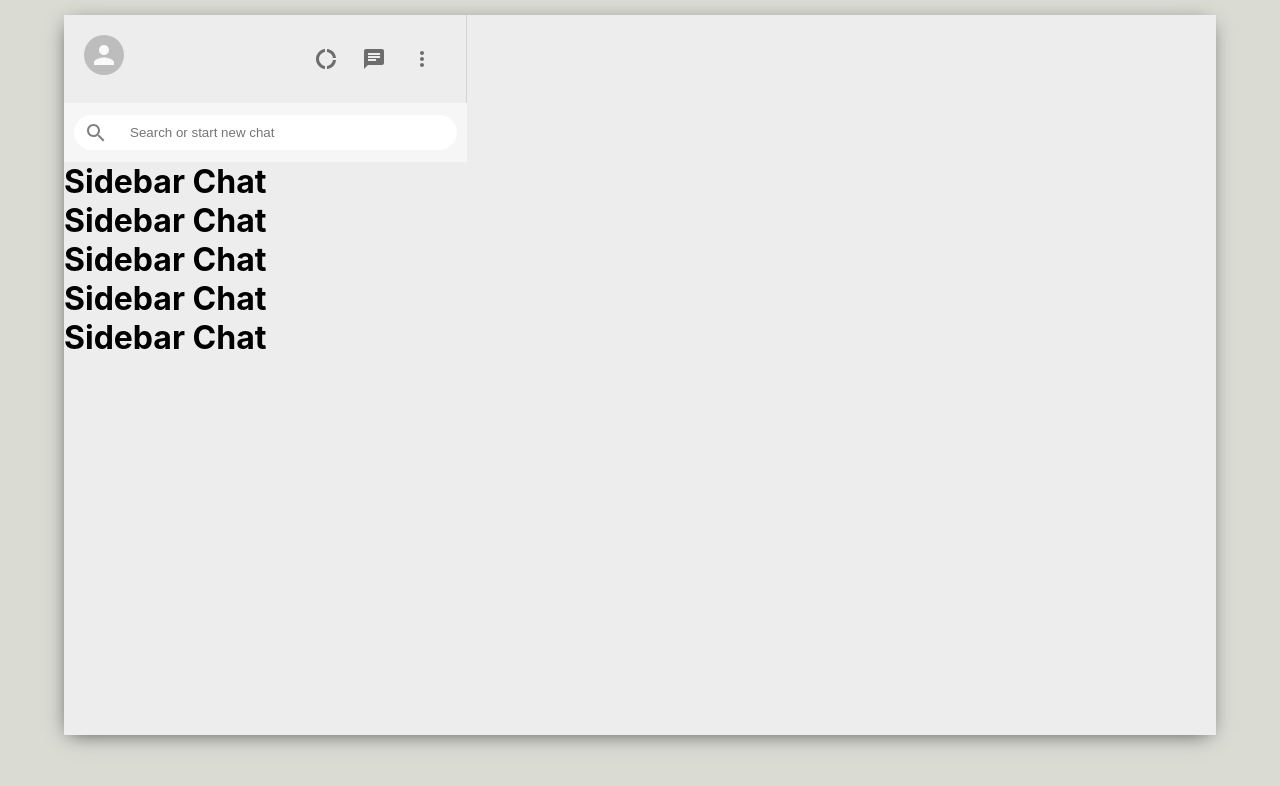
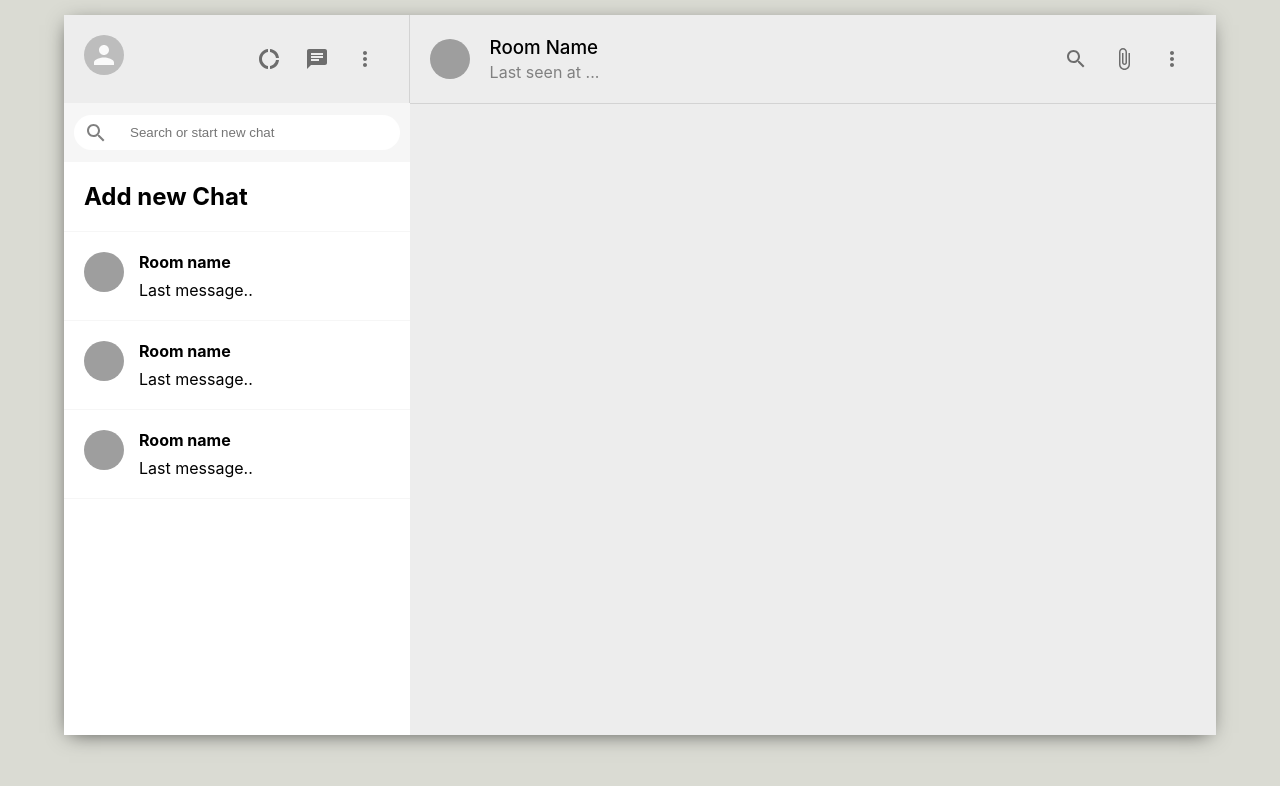
Before and after one commit to Freddy270291/react-whatsapp, a React (Create React App) app: page / in a window 1280 px wide. Shown: the top 786 px of the page. Built offline with nearby package versions, Linux system fonts and the light colour scheme; grey boxes are pictures that could not be loaded.

Commit message:
Chat sidebar

```diff
--- a/src/App.js
+++ b/src/App.js
@@ -1,14 +1,13 @@
 import "./App.css";
 import Sidebar from "./components/Sidebar";
+import Chat from "./components/Chat";
 
 function App() {
   return (
     <div className="app">
       <div className="app__body">
-        {/* Sidebar */}
         <Sidebar />
-
-        {/* Chat */}
+        <Chat />
       </div>
     </div>
   );
--- /dev/null
+++ b/src/components/Chat.css
@@ -0,0 +1,30 @@
+.chat {
+  flex: 0.7;
+}
+
+.chat__header {
+  padding: 20px;
+  display: flex;
+  align-items: center;
+  border-bottom: 1px solid lightgray;
+}
+
+.chat__headerInfo {
+  flex: 1;
+  padding-left: 20px;
+}
+
+.chat__headerInfo > h3 {
+  margin-bottom: 3px;
+  font-weight: 500;
+}
+
+.chat__headerInfo > p {
+  color: gray;
+}
+
+.chat__headerRight {
+  display: flex;
+  justify-content: space-between;
+  min-width: 100px;
+}
--- /dev/null
+++ b/src/components/Chat.js
@@ -0,0 +1,39 @@
+import React, { useState, useEffect } from "react";
+import { Avatar, IconButton } from "@material-ui/core";
+import "./Chat.css";
+import { AttachFile, MoreVert, SearchOutlined } from "@material-ui/icons";
+
+function Chat() {
+  const [seed, setSeed] = useState("");
+  useEffect(() => {
+    setSeed(Math.floor(Math.random() * 5000));
+  }, []);
+  return (
+    <div className="chat">
+      <div className="chat__header">
+        <Avatar src={`https://avatars.dicebear.com/api/human/${seed}.svg`} />
+        <div className="chat__headerInfo">
+          <h3>Room Name</h3>
+          <p>Last seen at ...</p>
+        </div>
+        <div className="chat__headerRight">
+          <IconButton>
+            <SearchOutlined />
+          </IconButton>
+          <IconButton>
+            <AttachFile />
+          </IconButton>
+          <IconButton>
+            <MoreVert />
+          </IconButton>
+        </div>
+      </div>
+      <div className="chat__body"></div>
+      <div className="chat__footer"></div>
+    </div>
+  );
+}
+
+export default Chat;
+
+//1:31:00 ChatBody
--- a/src/components/Sidebar.css
+++ b/src/components/Sidebar.css
@@ -1,7 +1,7 @@
 .sidebar {
   display: flex;
   flex-direction: column;
-  flex: 0.35;
+  flex: 0.3;
 }
 
 .sidebar__header {
@@ -49,3 +49,9 @@
   color: gray;
   padding: 10px;
 }
+
+.sidebar__chats {
+  flex: 1;
+  overflow: scroll;
+  background-color: #fff;
+}
--- a/src/components/Sidebar.js
+++ b/src/components/Sidebar.js
@@ -32,12 +32,10 @@ function Sidebar() {
       </div>
 
       <div className="sidebar__chats">
+        <SidebarChat addNewChat />
         <SidebarChat />
-        <h1>Sidebar Chat</h1>
-        <h1>Sidebar Chat</h1>
-        <h1>Sidebar Chat</h1>
-        <h1>Sidebar Chat</h1>
-        <h1>Sidebar Chat</h1>
+        <SidebarChat />
+        <SidebarChat />
       </div>
     </div>
   );
--- a/src/components/SidebarChat.css
+++ b/src/components/SidebarChat.css
@@ -0,0 +1,19 @@
+.sidebarChat {
+  display: flex;
+  padding: 20px;
+  cursor: pointer;
+  border-bottom: 1px solid #f6f6f6;
+}
+
+.sidebarChat:hover {
+  background-color: #ebebeb;
+}
+
+.sidebarChat__info > h2 {
+  font-size: 16px;
+  margin-bottom: 8px;
+}
+
+.sidebarChat__info {
+  margin-left: 15px;
+}
--- a/src/components/SidebarChat.js
+++ b/src/components/SidebarChat.js
@@ -1,10 +1,34 @@
-import React from "react";
+import React, { useEffect, useState } from "react";
+import { Avatar } from "@material-ui/core";
 import "./SidebarChat.css";
 
-function SidebarChat() {
-  return <div className="sidebarChat"></div>;
+function SidebarChat({ addNewChat }) {
+  const [seed, setSeed] = useState("");
+
+  useEffect(() => {
+    setSeed(Math.floor(Math.random() * 5000));
+  }, []);
+
+  const createChat = () => {
+    const roomName = prompt("Please enter name for chat");
+    if (roomName) {
+      // do some clever database stuff..
+    }
+  };
+
+  return !addNewChat ? (
+    <div className="sidebarChat">
+      <Avatar src={`https://avatars.dicebear.com/api/human/${seed}.svg`} />
+      <div className="sidebarChat__info">
+        <h2>Room name</h2>
+        <p>Last message..</p>
+      </div>
+    </div>
+  ) : (
+    <div onClick={createChat} className="sidebarChat">
+      <h2>Add new Chat</h2>
+    </div>
+  );
 }
 
 export default SidebarChat;
-
-//1:00:00
```
